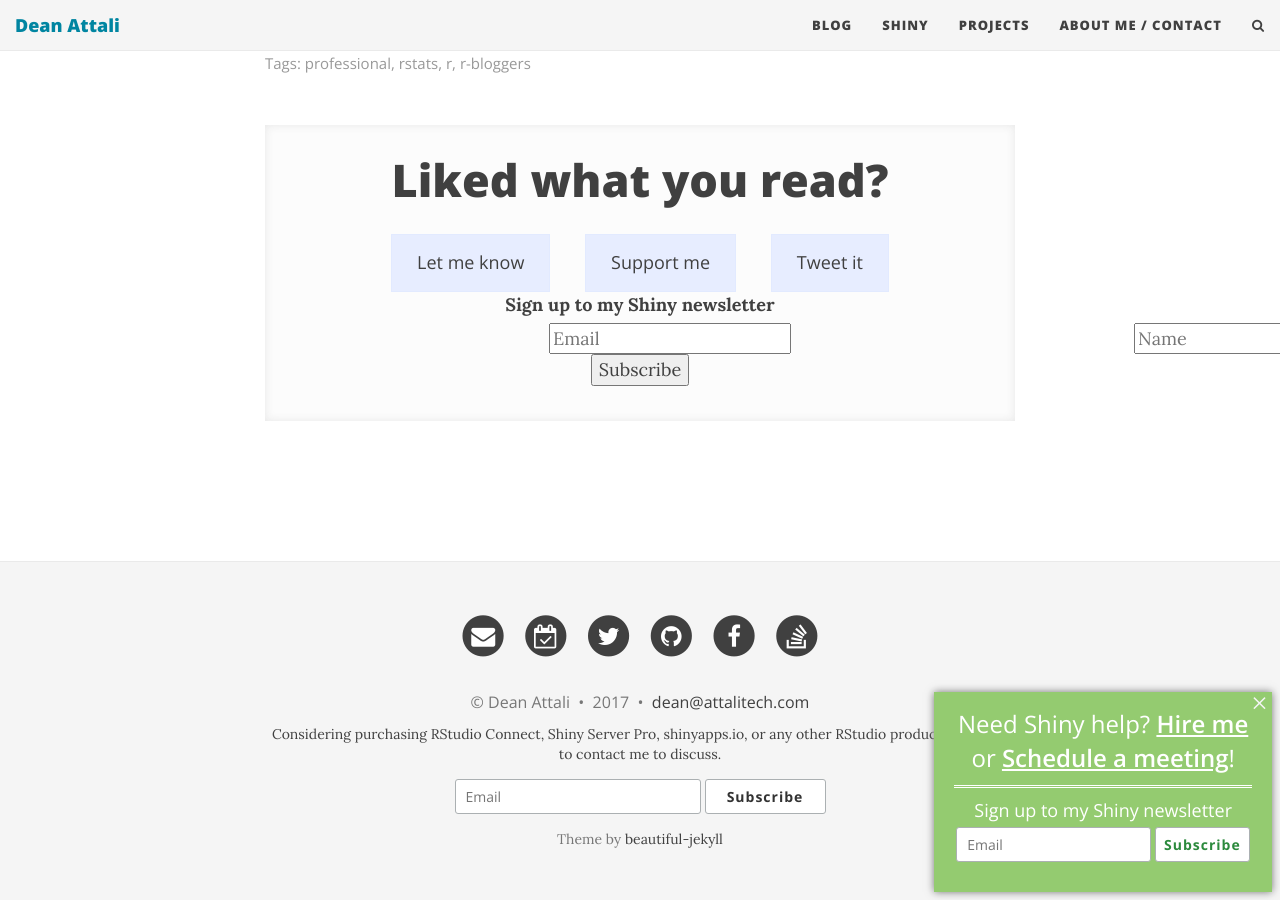
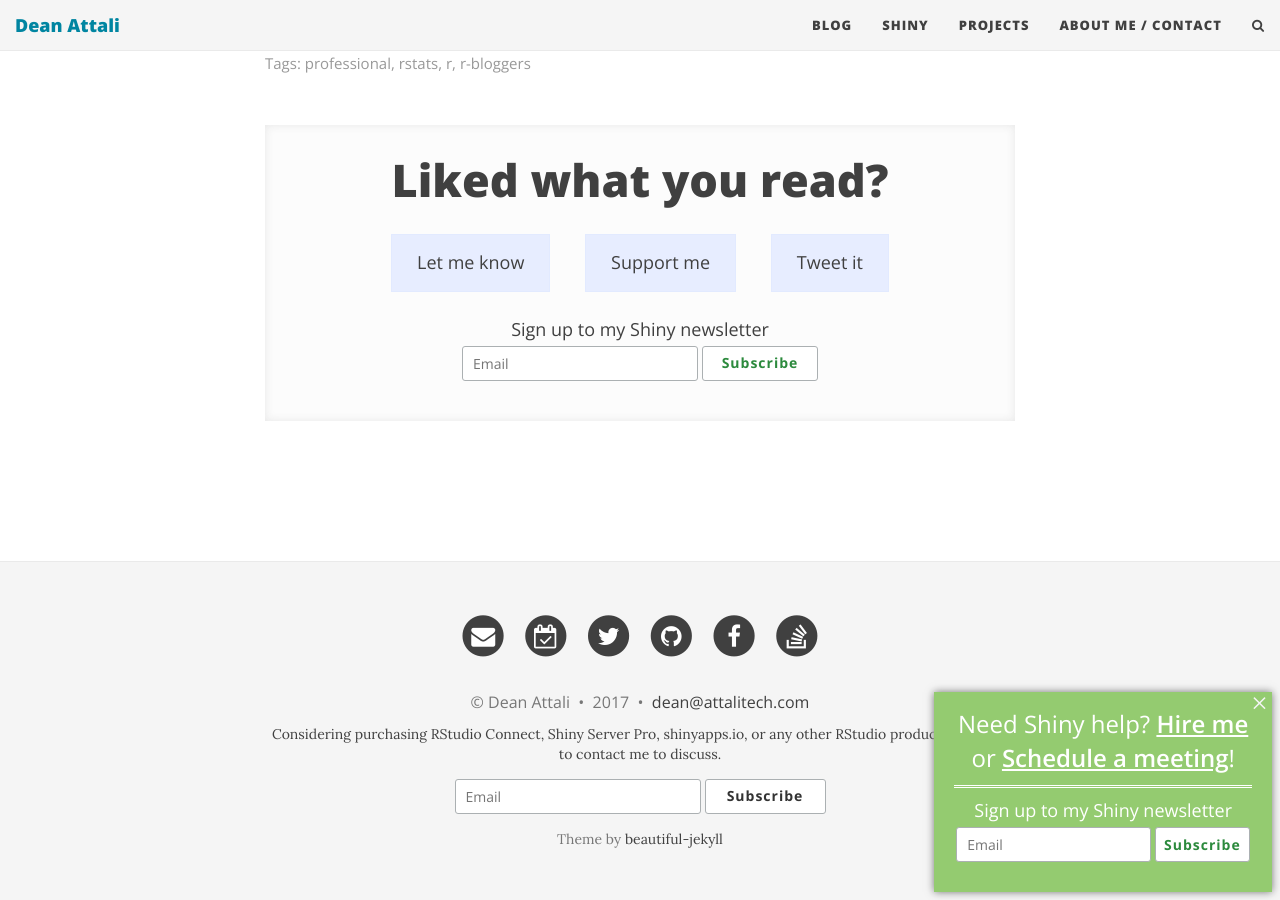
Before and after one commit to daattali/daattali.github.io, a Jekyll site: the page built from notblog/2016-03-30-rstudio-addins-list.md, in a window 1280 px wide and 900 px high, scrolled down 950 px. Built offline with Jekyll 4.4.1, drawn with Linux system fonts in a browser that asks for light colours; nearby versions of some CDN libraries; comment, search, counter and statistics services are not loaded.

Commit message:
Update share-section.html

```diff
--- a/_includes/share-section.html
+++ b/_includes/share-section.html
@@ -39,23 +39,22 @@
 
     {% if page.show-subscribe %}
       <!-- MailChimp Signup Form -->
-      <div id="mailchimp-subscribe-section-2">
-        <div id="mc_embed_signup-2">
-          <form action="//deanattali.us14.list-manage.com/subscribe/post?u=a579a88c8f09f9b8502b9d0c3&amp;id=c180f5773c" method="post" id="mc-embedded-subscribe-form-2" name="mc-embedded-subscribe-form" class="validate" target="_blank" novalidate>
-            <div id="mc_embed_signup_scroll-2">
-      	      <label for="mce-EMAIL-2">Sign up to my Shiny newsletter</label>
+      <div id="mailchimp-subscribe-section-share" class="mailchimp-subscribe-section">
+        <div id="mc_embed_signup-share">
+          <form action="//deanattali.us14.list-manage.com/subscribe/post?u=a579a88c8f09f9b8502b9d0c3&amp;id=c180f5773c" method="post" id="mc-embedded-subscribe-form-share" name="mc-embedded-subscribe-form" class="validate" target="_blank" novalidate>
+            <div id="mc_embed_signup_scroll-share">
+      	      <label for="mce-EMAIL-share">Sign up to my Shiny newsletter</label>
               <div class="container">
                 <div class="row">
-                  <div class="col-xs-8">
-                    <input type="email" value="" name="EMAIL" class="email" id="mce-EMAIL-2" placeholder="Email" required="">
+                  <div class="col-sm-8 col-xs-12">
+                    <input type="email" value="" name="EMAIL" class="email" id="mce-EMAIL-share" placeholder="Email" required="">
                   </div>
-                  <div class="col-xs-4">
-                    <input type="text" value="" name="FNAME" class="text" id="mce-FNAME-2" placeholder="Name" required="">
+                  <div class="col-sm-4 col-xs-12">
+                    <input type="submit" value="Subscribe" name="subscribe" id="mc-embedded-subscribe-share" class="button">
                   </div>
                 </div>
               </div>
               <div style="position: absolute; left: -5000px;" aria-hidden="true"><input type="text" name="b_a579a88c8f09f9b8502b9d0c3_c180f5773c" tabindex="-1" value=""></div>
-              <input type="submit" value="Subscribe" name="subscribe" id="mc-embedded-subscribe-2" class="button">
             </div>
           </form>
         </div>
```
